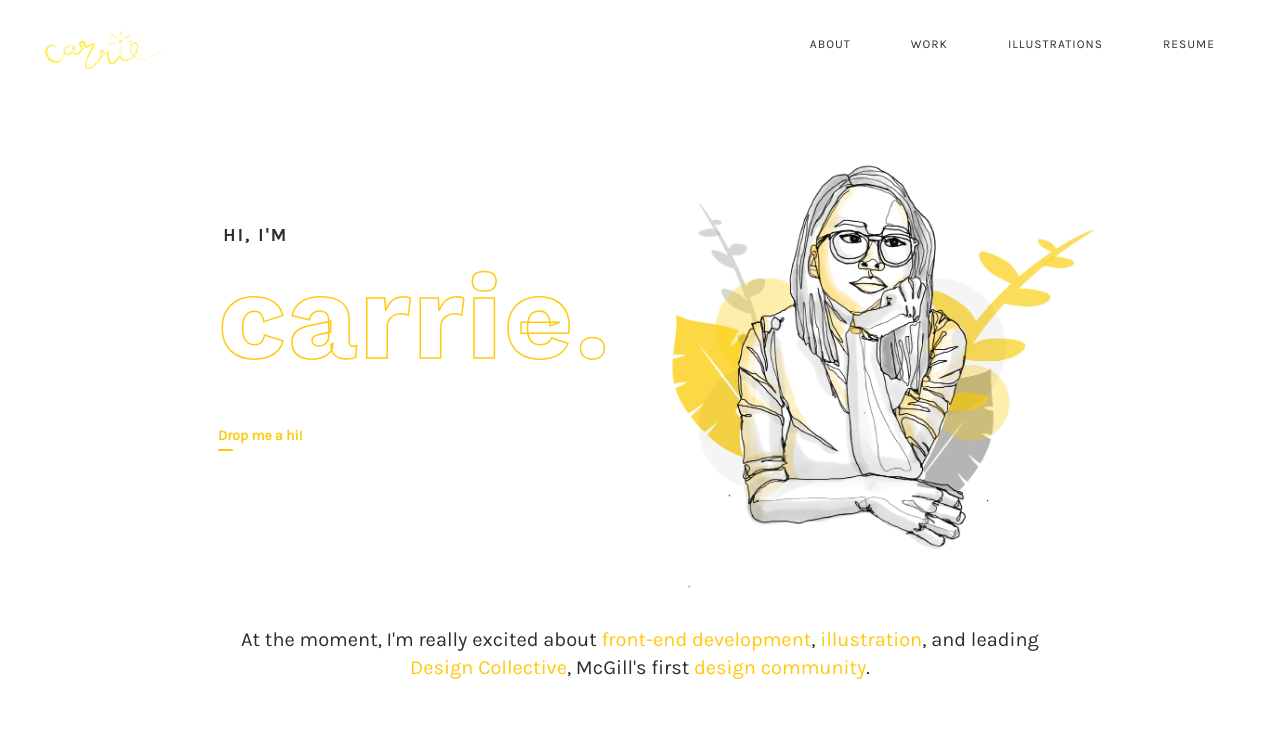
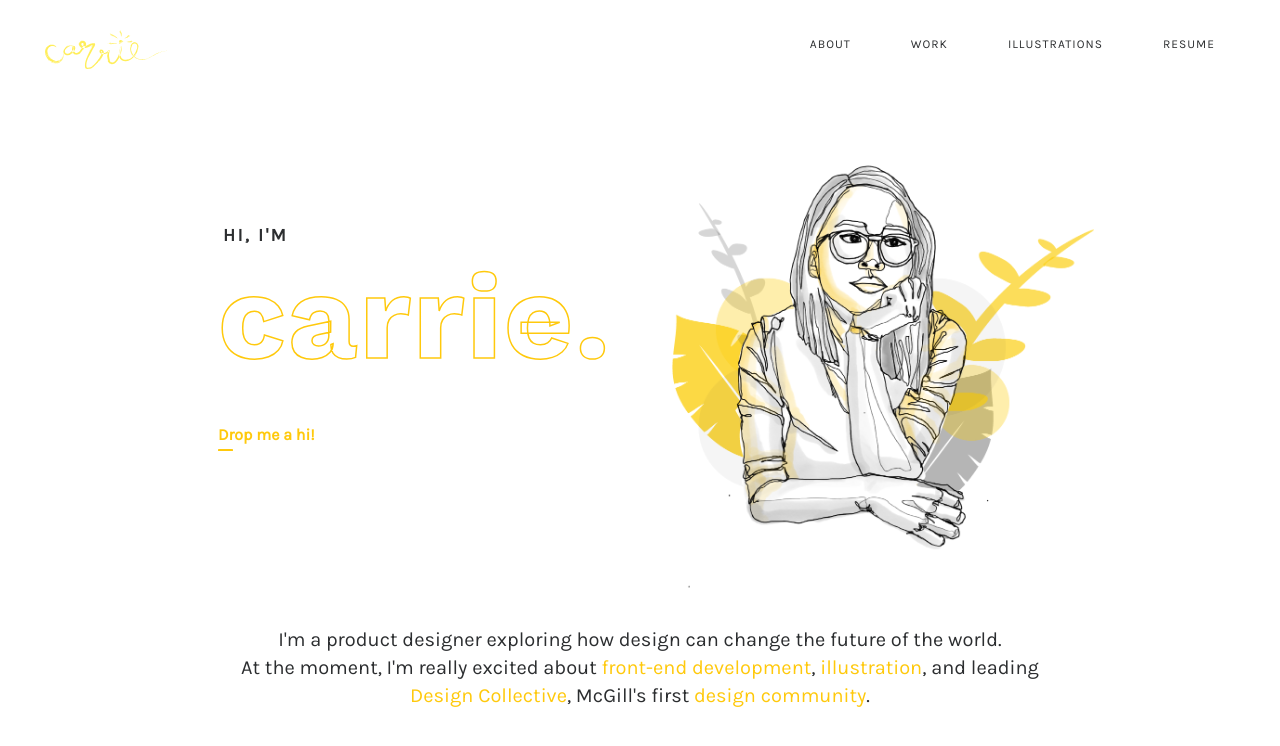
Before and after one commit to cvrrie/carrie, a React (Create React App) app: page / in a window 1280 px wide. Shown: the top 746 px of the page. Built offline with nearby package versions, Linux system fonts and the light colour scheme.

Commit message:
Make navbar solid

```diff
--- a/src/components/Main.js
+++ b/src/components/Main.js
@@ -49,7 +49,8 @@ class Main extends PureComponent {
           </div>
 
           <div id="words">
-            At the moment, I'm really excited about <a href="https://github.com/cvrrie">front-end development</a>, <a href="/illustrations">illustration</a>, and leading
+            I'm a product designer exploring how design can change the future of the world.
+            <br/>At the moment, I'm really excited about <a href="https://github.com/cvrrie">front-end development</a>, <a href="/illustrations">illustration</a>, and leading
             <a href="https://www.hercampus.com/school/mcgill/meet-founder-mcgills-newest-club-design-collective"> Design Collective</a>, McGill's first
             <a href="http://www.mcgilltribune.com/student-life/campus-spotlight-mcgill-design-collective-101719/"> design community</a>.
           </div>
--- a/src/components/Main.scss
+++ b/src/components/Main.scss
@@ -60,7 +60,7 @@
   color: $yellow;
   text-decoration: none;
   font-family: 'Karla';
-  font-size: 14px;
+  font-size: 16px;
   font-weight: 600;
   transition: 0.3s filter;
   position: relative;
--- a/src/components/Navbar.scss
+++ b/src/components/Navbar.scss
@@ -1,7 +1,14 @@
 @import "../variables.scss";
 
 .Navbar {
-  background-color: $white;
+  background-color: white;
+  position: fixed;
+  top: 0;
+  left: 0;
+  right: 0;
+  height: 80px;
+  z-index: 100;
+
   .logo {
     position: absolute;
     top: 30px;
```
